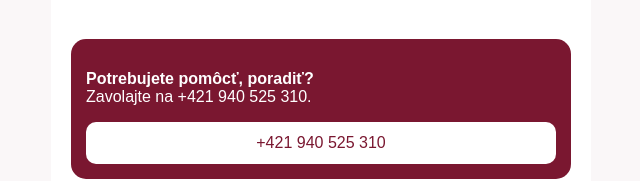
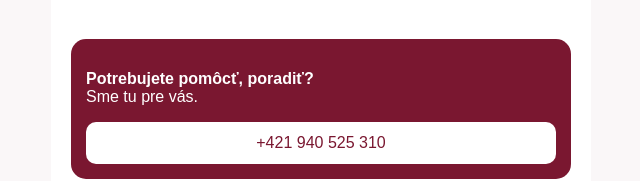
Before and after one commit to matibo-qr/MatiBo-qr, a plain HTML site: page index_matibo_updated.html in a window 1280 px wide. Shown: the part 136-317 px from the top of the page, without its empty margins (319-959 px from the left). Drawn offline with Linux system fonts and the light colour scheme.

Commit message:
Update index_matibo_updated.html

```diff
--- a/index_matibo_updated.html
+++ b/index_matibo_updated.html
@@ -28,7 +28,7 @@ h1 {margin:0;}
 
 <div class="section">
 <div class="box">
-<p><b>Potrebujete pomôcť, poradiť?</b><br>Zavolajte na +421 940 525 310.</p>
+<p><b>Potrebujete pomôcť, poradiť?</b><br>Sme tu pre vás.</p>
 <a class="btn white" href="tel:+421940525310">+421 940 525 310</a>
 </div>
 </div>
```
